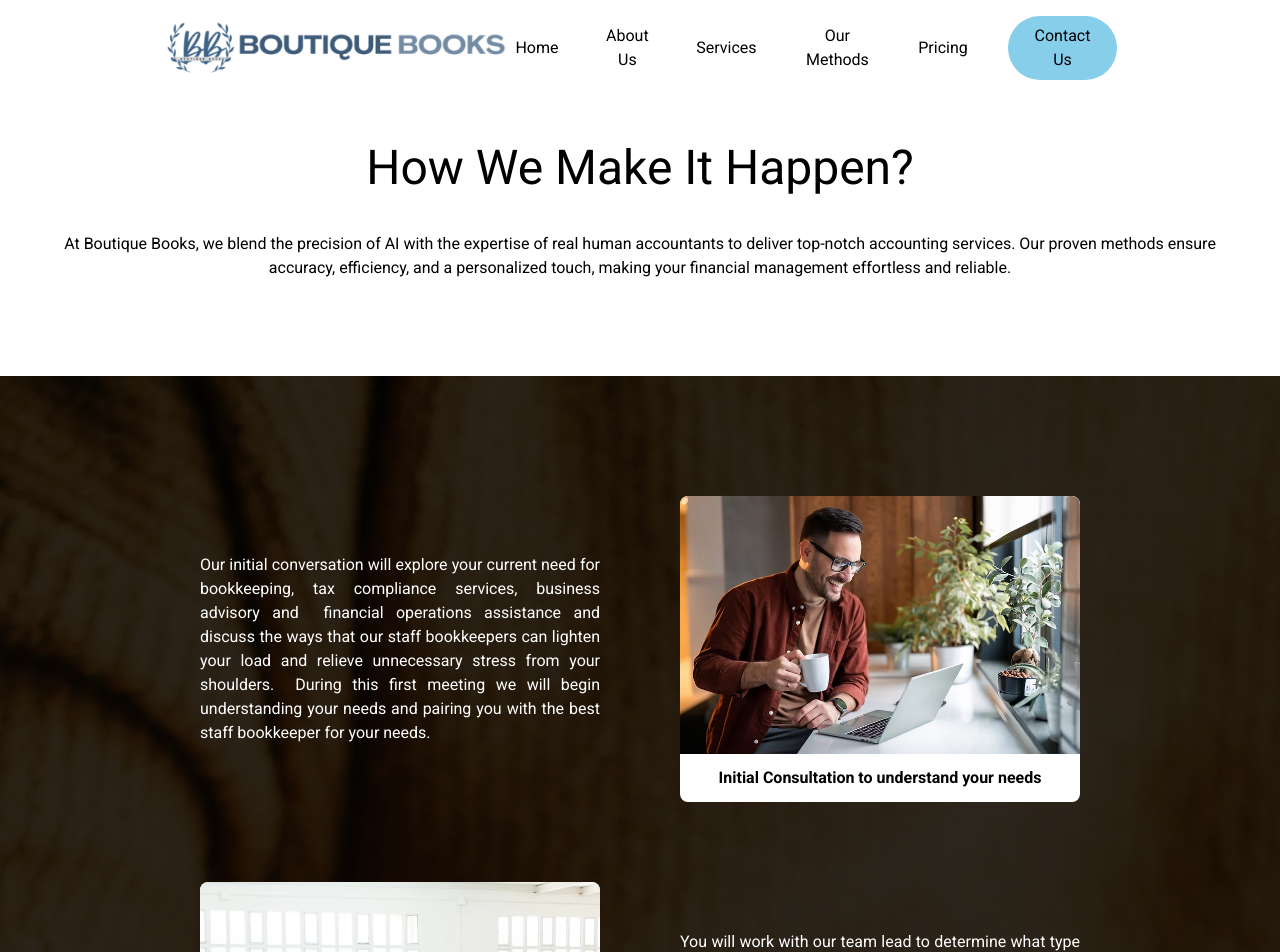
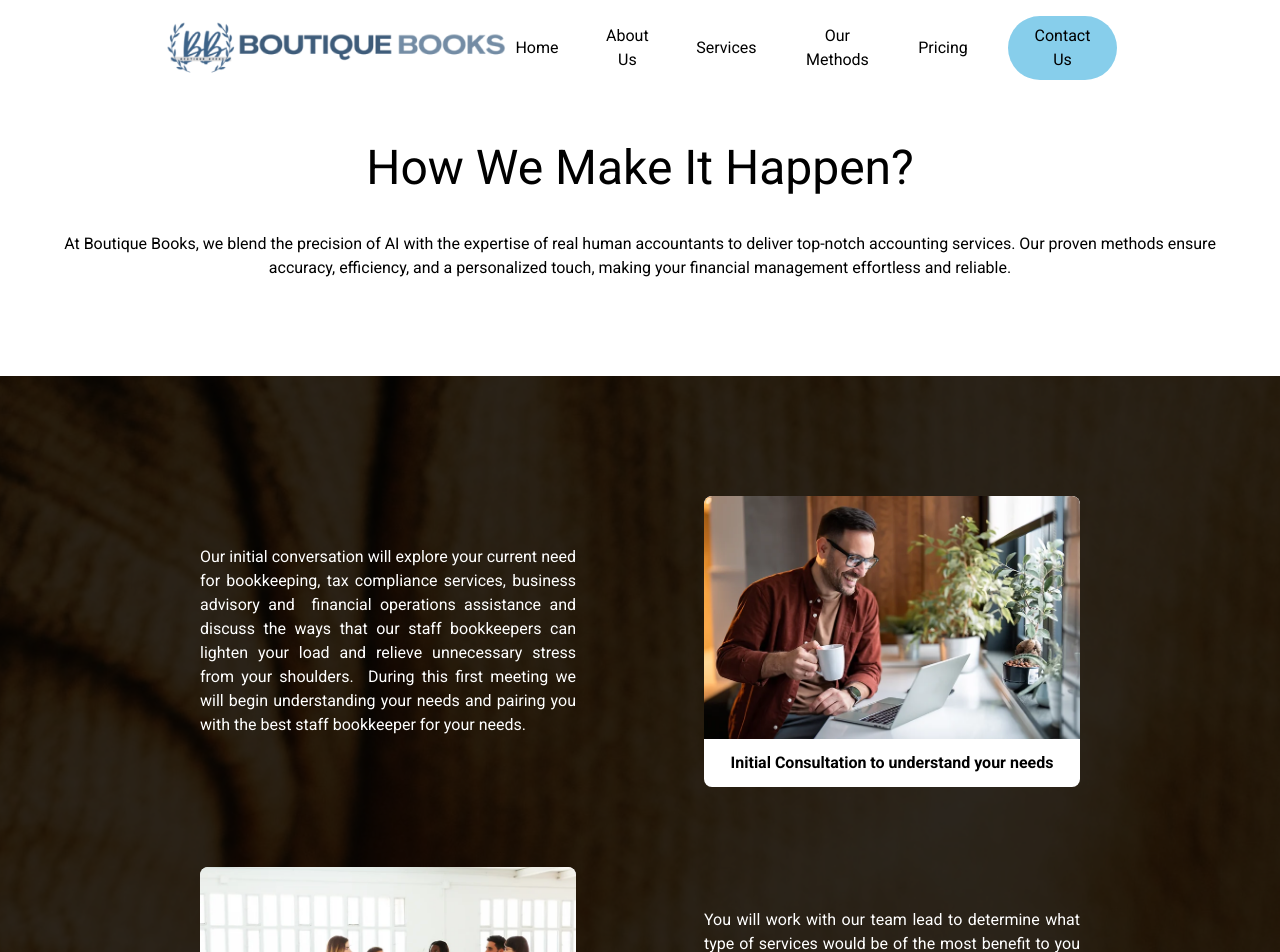
Before and after one commit to NikhilMourya/Boutique-Books, a React (Vite) app: page /our-methods in a window 1280 px wide. Shown: the top 952 px of the page. Built offline with nearby package versions, Linux system fonts and the light colour scheme.

Commit message:
Header updated ✅ small to large screen overflow hidden fix

```diff
--- a/src/components/layouts/Header.jsx
+++ b/src/components/layouts/Header.jsx
@@ -98,7 +98,7 @@ export default function Header() {
 
   useEffect(() => {
     if (isOpen) {
-      document.body.classList.add('overflow-hidden');
+      document.body.classList.add('max-sm:overflow-hidden');
     } else {
       document.body.classList.remove('overflow-hidden');
     }
--- a/src/page/OurMethods.jsx
+++ b/src/page/OurMethods.jsx
@@ -64,7 +64,7 @@ export default function OurMethods() {
           {methods.map(({ title, desc, img }, idx) => (
             <div
               key={title}
-              className="container p-10 w-3/4 mx-auto grid md:grid-cols-2 gap-y-5 justify-center text-white gap-x-20 items-center"
+              className="container p-10 w-3/4 mx-auto grid md:grid-cols-2 gap-y-5 justify-center text-white md:gap-x-32 items-center"
             >
               <section
                 className={`rounded-lg grid text-black bg-white gap-3 place-items-center overflow-hidden ${
```
